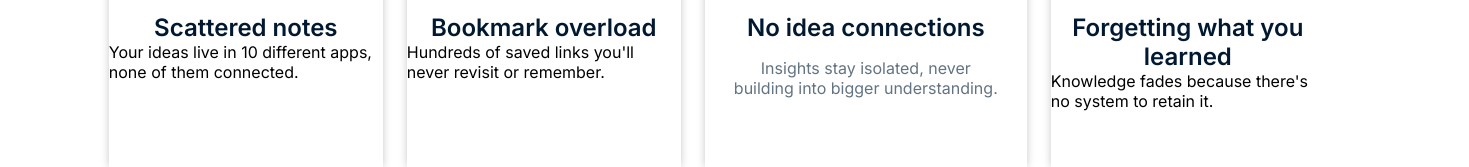
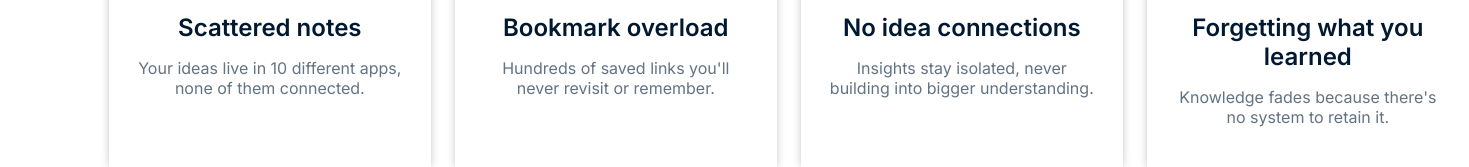
Before and after one commit to SakibSWE/Assignment-1, a plain HTML site: page index.html in a window 1280 px wide. Shown: the part 1083-1250 px from the top of the page, 1469 px wide, since content can reach past the window. Drawn offline with Linux system fonts and the light colour scheme.

Commit message:
some correction on node section

```diff
--- a/index.html
+++ b/index.html
@@ -46,12 +46,12 @@
          <div class="card">
           <div class="card-img">  <img  src="assets/Vector.png" alt="Vector-icon" ></div>
             <h1 class="title"> Scattered notes</h1>
-            <p class="card-stitle">Your ideas live in 10 different apps, none of them connected.</p>
+            <p class="card-subtitle">Your ideas live in 10 different apps, none of them connected.</p>
          </div>
          <div class="card">
           <div class="card-img">  <img  src="assets/Bookmarks.png" alt="Vector-icon" ></div>
             <h1 class="title"> Bookmark overload</h1>
-            <p class="card-stitle">Hundreds of saved links you'll never revisit or remember.</p>
+            <p class="card-subtitle">Hundreds of saved links you'll never revisit or remember.</p>
          </div>
          <div class="card">
           <div class="card-img">  <img  src="assets/Brain.png" alt="Vector-icon" ></div>
@@ -61,9 +61,10 @@
          <div class="card">
           <div class="card-img">  <img  src="assets/Info.png" alt="Vector-icon" ></div>
             <h1 class="title"> Forgetting what you learned</h1>
-            <p class="card-stitle">Knowledge fades because there's no system to retain it.</p>
+            <p class="card-subtitle">Knowledge fades because there's no system to retain it.</p>
          </div>
         </section>
+
     </header>
 
 
```
